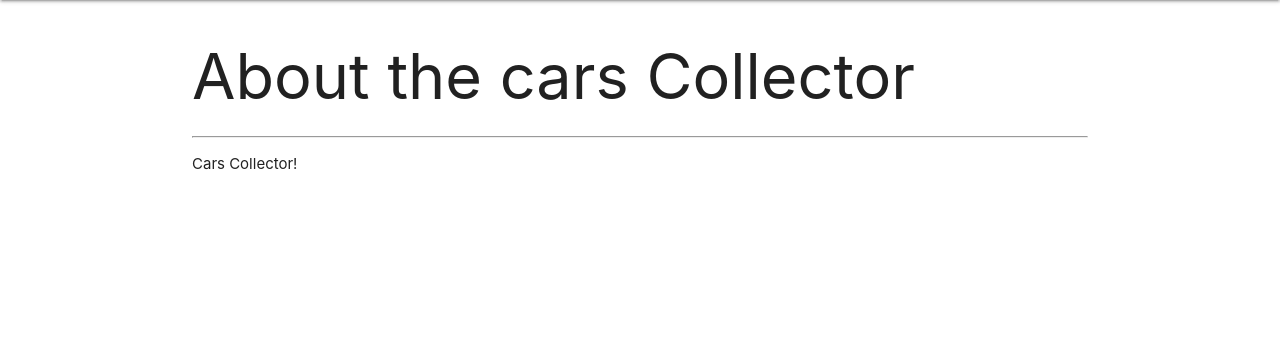
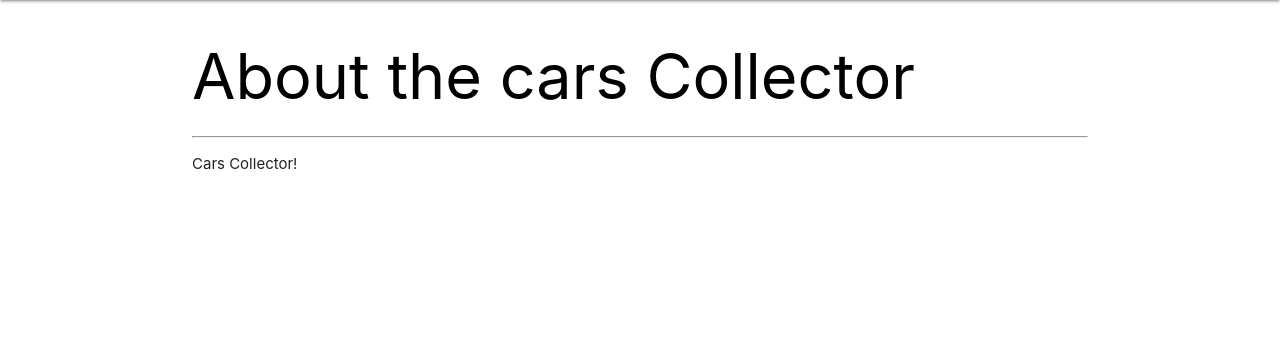
Before and after one commit to Bereket-U/carcollector, a Django app: page /about/ in a window 1280 px wide. Shown: the part 64-420 px from the top of the page. Run offline with Django 3.2, Linux system fonts and the light colour scheme.

Commit message:
update css

```diff
--- a/main_app/static/css/style.css
+++ b/main_app/static/css/style.css
@@ -15,9 +15,11 @@ main {
   flex: 1 0 auto;
 }
 footer {
-  position: fixed;
   bottom: 0;
   width: 100%;
   color: white;
   text-align: center;
 }
+h1 {
+  color: black;
+}
```
